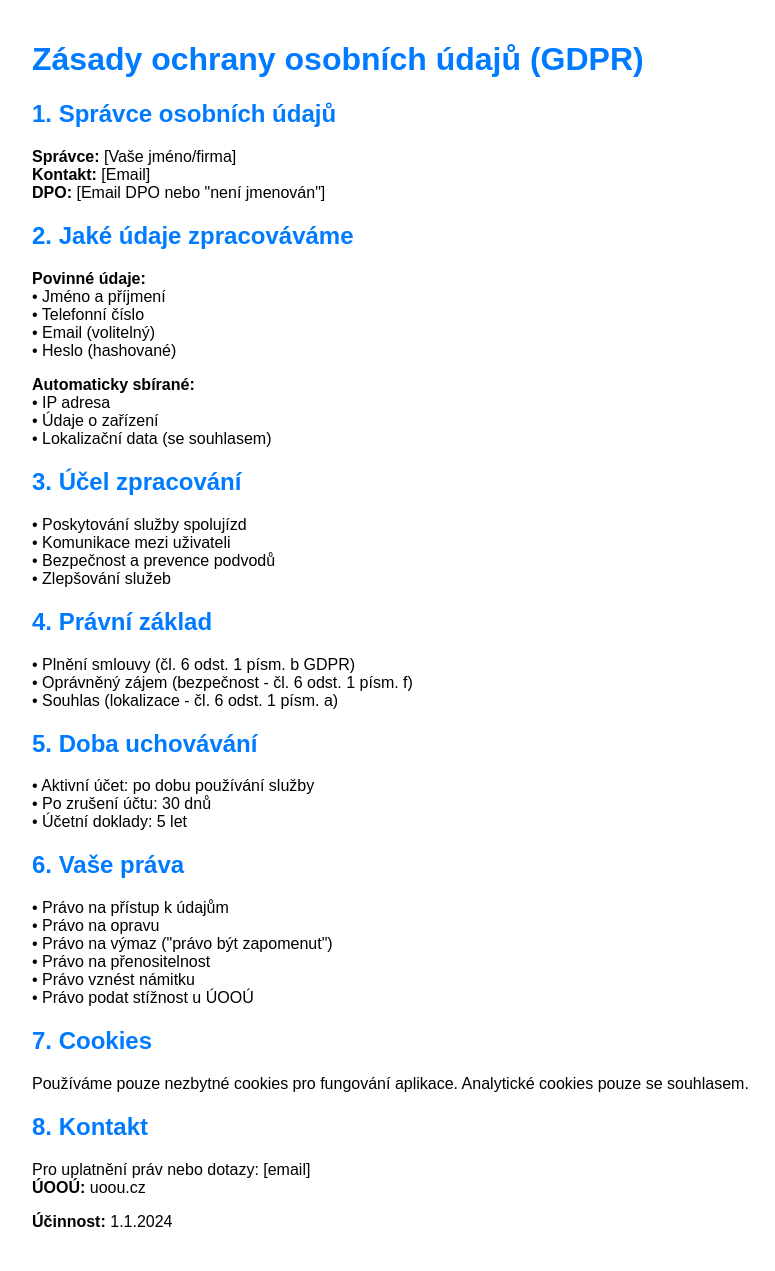
After one commit to mzeleny83/Spolujizda, a Flask app: page /privacy in a window 1280 px wide. The commit adds this page. Shown: the whole page, without its empty margins (208-983 px from the left). Run offline with Flask 2, Linux system fonts and the light colour scheme.

Commit message:
Add files via upload

```diff
--- a/main_app.py
+++ b/main_app.py
@@ -1295,6 +1295,14 @@ def payment_cancel():
     </html>
     '''
 
+@app.route('/terms')
+def terms():
+    return render_template('terms.html')
+
+@app.route('/privacy')
+def privacy():
+    return render_template('privacy.html')
+
 @app.route('/api/notifications/send', methods=['POST'])
 def send_notification():
     try:
--- /dev/null
+++ b/templates/privacy.html
@@ -0,0 +1,80 @@
+<!DOCTYPE html>
+<html lang="cs">
+<head>
+    <meta charset="UTF-8">
+    <title>Zásady ochrany osobních údajů - Spolujízda</title>
+    <style>
+        body { font-family: Arial, sans-serif; max-width: 800px; margin: 0 auto; padding: 20px; }
+        h1, h2 { color: #007bff; }
+        .section { margin: 20px 0; }
+    </style>
+</head>
+<body>
+    <h1>Zásady ochrany osobních údajů (GDPR)</h1>
+
+    <div class="section">
+        <h2>1. Správce osobních údajů</h2>
+        <p><strong>Správce:</strong> [Vaše jméno/firma]<br>
+        <strong>Kontakt:</strong> [Email]<br>
+        <strong>DPO:</strong> [Email DPO nebo "není jmenován"]</p>
+    </div>
+
+    <div class="section">
+        <h2>2. Jaké údaje zpracováváme</h2>
+        <p><strong>Povinné údaje:</strong><br>
+        • Jméno a příjmení<br>
+        • Telefonní číslo<br>
+        • Email (volitelný)<br>
+        • Heslo (hashované)</p>
+
+        <p><strong>Automaticky sbírané:</strong><br>
+        • IP adresa<br>
+        • Údaje o zařízení<br>
+        • Lokalizační data (se souhlasem)</p>
+    </div>
+
+    <div class="section">
+        <h2>3. Účel zpracování</h2>
+        <p>• Poskytování služby spolujízd<br>
+        • Komunikace mezi uživateli<br>
+        • Bezpečnost a prevence podvodů<br>
+        • Zlepšování služeb</p>
+    </div>
+
+    <div class="section">
+        <h2>4. Právní základ</h2>
+        <p>• Plnění smlouvy (čl. 6 odst. 1 písm. b GDPR)<br>
+        • Oprávněný zájem (bezpečnost - čl. 6 odst. 1 písm. f)<br>
+        • Souhlas (lokalizace - čl. 6 odst. 1 písm. a)</p>
+    </div>
+
+    <div class="section">
+        <h2>5. Doba uchovávání</h2>
+        <p>• Aktivní účet: po dobu používání služby<br>
+        • Po zrušení účtu: 30 dnů<br>
+        • Účetní doklady: 5 let</p>
+    </div>
+
+    <div class="section">
+        <h2>6. Vaše práva</h2>
+        <p>• Právo na přístup k údajům<br>
+        • Právo na opravu<br>
+        • Právo na výmaz ("právo být zapomenut")<br>
+        • Právo na přenositelnost<br>
+        • Právo vznést námitku<br>
+        • Právo podat stížnost u ÚOOÚ</p>
+    </div>
+
+    <div class="section">
+        <h2>7. Cookies</h2>
+        <p>Používáme pouze nezbytné cookies pro fungování aplikace. Analytické cookies pouze se souhlasem.</p>
+    </div>
+
+    <div class="section">
+        <h2>8. Kontakt</h2>
+        <p>Pro uplatnění práv nebo dotazy: [email]<br>
+        <strong>ÚOOÚ:</strong> uoou.cz</p>
+        <p><strong>Účinnost:</strong> 1.1.2024</p>
+    </div>
+</body>
+</html>
```
Also changed, not shown: templates/app.html (+14 -0 lines), templates/terms.html (added, +62 -0 lines).
